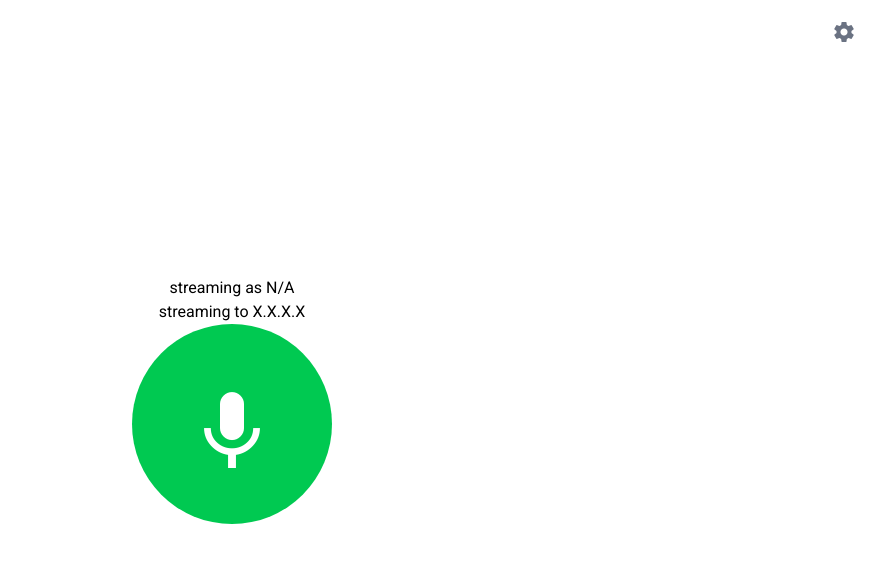
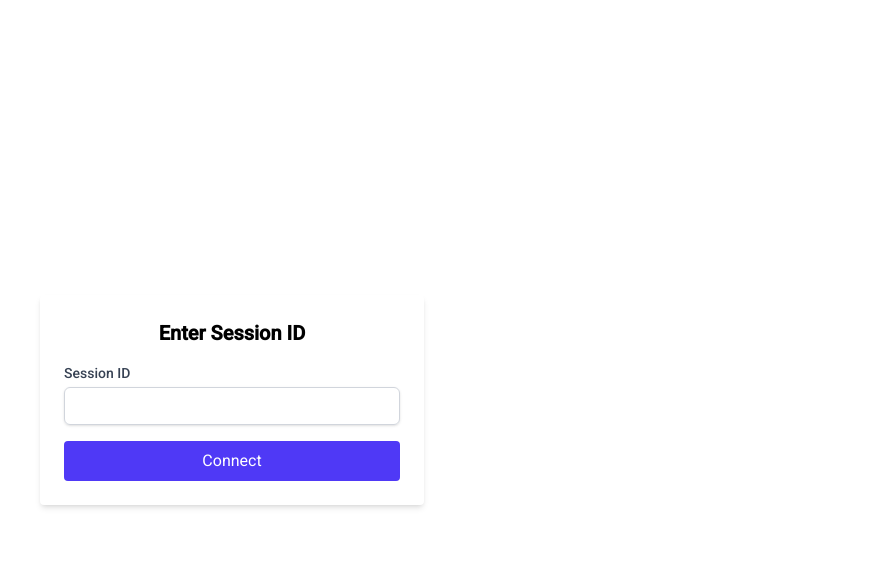
Before and after one commit to cmpe195a-2024-25-group-9/vocast_web, an Angular app: page / in a window 1280 px wide. Shown: the top 562 px of the page, without its empty margins (408-1280 px from the left). Built offline with nearby package versions, Linux system fonts and the light colour scheme.

Commit message:
functionality for requesting to connect to session admin

```diff
--- a/src/app/apiService/api.service.ts
+++ b/src/app/apiService/api.service.ts
@@ -10,7 +10,15 @@ export class ApiService {
 
   constructor(private http: HttpClient) { }
 
+  customPostRequest(endpoint: string, payload: any): Observable<any> {
+    return this.http.post<any>(endpoint, payload);
+  }
+
   postBackendRequest(endpoint: string, payload: any): Observable<any> {
     return this.http.post<any>(`${this.baseUrl}/${endpoint}`, payload);
   }
+
+  getBackendRequest(endpoint: string) {
+    return this.http.get<any>(`${this.baseUrl}/${endpoint}`);
+  }
 }
--- a/src/app/secure-stream/secure-stream.component.html
+++ b/src/app/secure-stream/secure-stream.component.html
@@ -1 +1,25 @@
-<p>secure-stream works!</p>
+<div class="flex items-center justify-center h-screen">
+    <ng-container *ngIf="!connected; else connectedTemplate">
+        <form [formGroup]="sessionInfo" (ngSubmit)="onSubmit()" class="bg-white p-6 rounded shadow-md w-96">
+            <h2 class="text-xl font-bold mb-4 text-center">Enter Session ID</h2>
+            <div class="mb-4">
+                <label class="block text-sm font-medium text-gray-700">Session ID</label>
+                <input
+                    type="text"
+                    formControlName="sessionId"
+                    class="mt-1 block w-full px-3 py-2 border border-gray-300 rounded-md shadow-sm focus:outline-none focus:ring-indigo-500 focus:border-indigo-500 sm:text-sm"
+                    required
+                />
+            </div>
+            <button
+                type="submit"
+                class="w-full bg-indigo-600 text-white py-2 px-4 rounded hover:bg-indigo-700 focus:outline-none focus:ring-2 focus:ring-indigo-500 focus:ring-offset-2"
+            >
+                Connect
+            </button>
+        </form>
+    </ng-container>
+    <ng-template #connectedTemplate>
+        <div class="text-center text-lg font-semibold">Connected</div>
+    </ng-template>
+</div>
--- a/src/app/secure-stream/secure-stream.component.ts
+++ b/src/app/secure-stream/secure-stream.component.ts
@@ -1,11 +1,39 @@
 import { Component } from '@angular/core';
+import { FormGroup, FormControl, Validators, ReactiveFormsModule, FormBuilder } from '@angular/forms';
+import { ApiService } from '../apiService/api.service';
+import { CommonModule } from '@angular/common';
 
 @Component({
   selector: 'app-secure-stream',
-  imports: [],
+  imports: [CommonModule, ReactiveFormsModule],
   templateUrl: './secure-stream.component.html',
   styleUrl: './secure-stream.component.css'
 })
 export class SecureStreamComponent {
+  connected: boolean = false;
+  sessionInfo!: FormGroup<{
+    sessionId: FormControl<string | null>;
+  }>;
 
+  constructor(private fb: FormBuilder, private apiService: ApiService) {}
+
+  ngOnInit(): void {
+    this.sessionInfo = this.fb.group({
+      sessionId: this.fb.control<string>(''),
+    });
+  }
+
+  onSubmit(): void {
+    const sessionId = this.sessionInfo.value.sessionId;
+    console.log(sessionId);
+    this.apiService.postBackendRequest('connect_to_session', {ip: sessionId}).subscribe({
+      next: (response) => {
+        console.log('Session submitted successfully:', response);
+        this.connected = true;
+      },
+      error: (error) => {
+        console.error('Error submitting session:', error);
+      }
+    });
+  }
 }
```
Also changed, not shown: src/app/app.routes.ts (+6 -2 lines).
